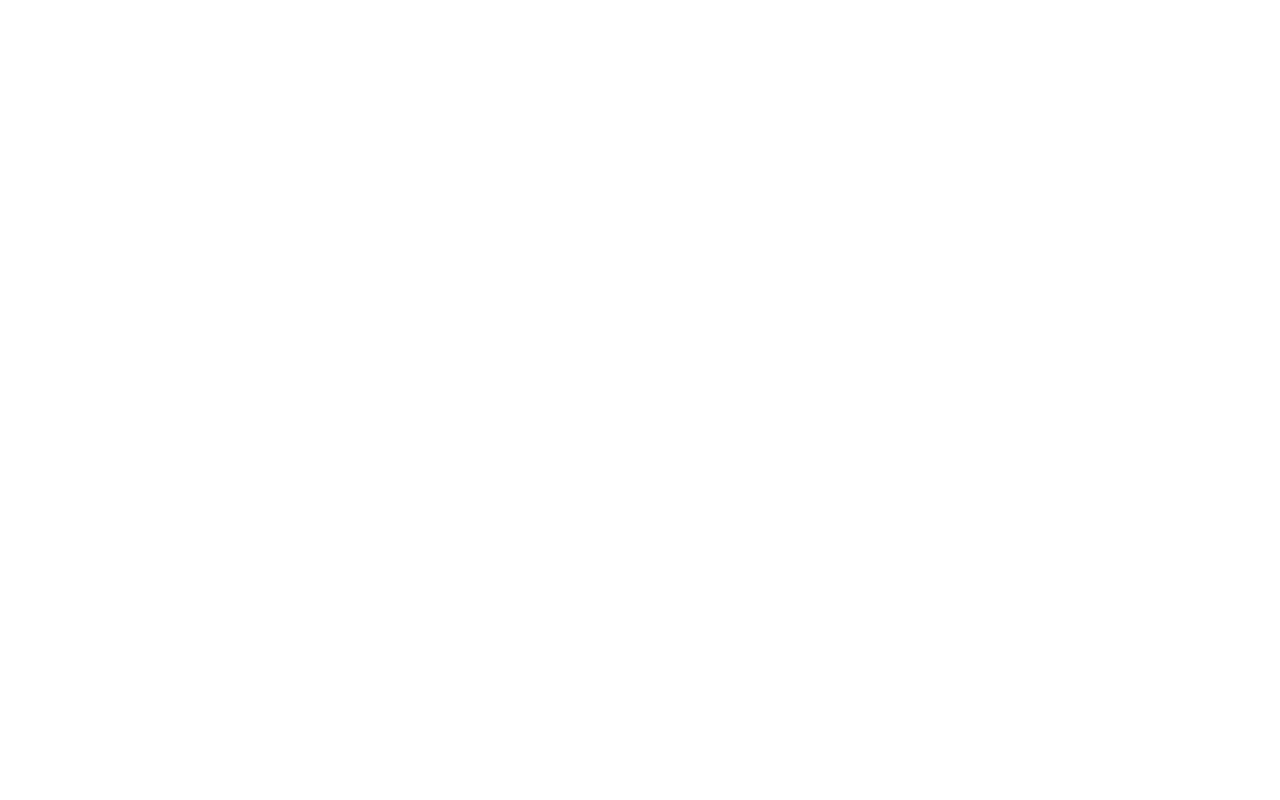
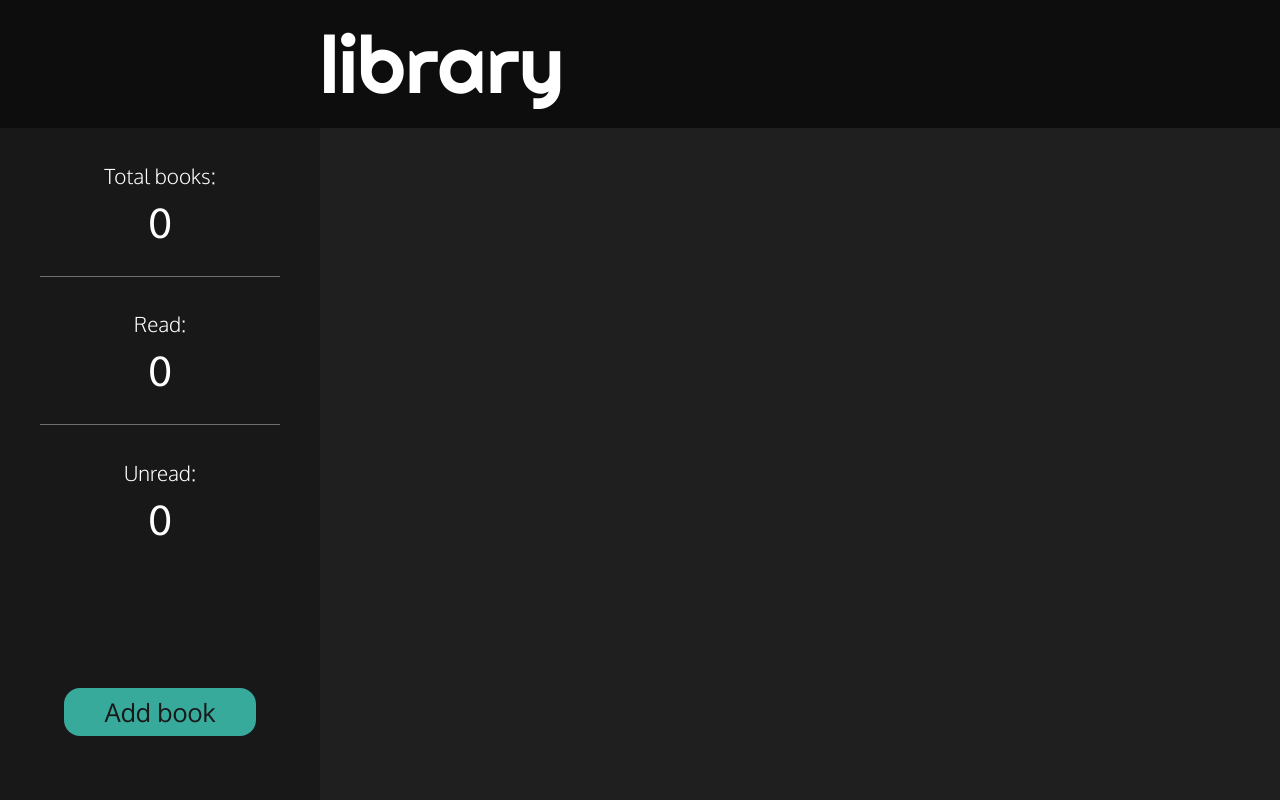
Before and after one commit to MaoShizhong/library, a plain HTML site: page index.html in a window 1280 px wide. Drawn offline with Linux system fonts and the light colour scheme; files that its build step writes are made by us from their sources.

Commit message:
Create basic layout
Add logo (links to self page when clicked).
Add stats elements to sidebar and "add book" button.

```diff
--- a/css/style.css
+++ b/css/style.css
@@ -0,0 +1,105 @@
+@import url('https://fonts.googleapis.com/css2?family=Righteous&display=swap');
+@import url('https://fonts.googleapis.com/css2?family=Oxygen:wght@300;400&display=swap');
+
+:root {
+    --darkest: #0e0d0d;
+    --darker: #181818;
+    --dark: #1F1F1F;
+    --darker-teal: #37AA9C;
+    --lighter-teal: #94F3E4;
+}
+
+body {
+    color: white;
+    font-family: 'Oxygen', sans-serif;
+    margin: 0;
+    display: flex;
+    flex-direction: column;
+    min-height: 100vh;
+}
+
+header {
+    background-color: var(--darkest);
+    height: 8rem;
+    display: flex;
+    justify-content: space-between;
+    align-items: center;
+
+    & #logo {
+        color: white;
+        font-family: 'Righteous', sans-serif;
+        font-size: 5rem;
+        margin-left: 20rem;
+        text-decoration: none;
+
+        &:visited {
+            color: white;
+        }
+    }
+}
+
+main {
+    flex: 1;
+    display: flex;
+}
+
+#sidebar {
+    background-color: var(--darker);
+    width: 20rem;
+    align-self: stretch;
+    display: flex;
+    flex-direction: column;
+    justify-content: space-between;
+    align-items: center;
+
+    & #stats {
+        display: flex;
+        flex-direction: column;
+        align-items: center;
+        width: 75%;
+
+        & h5 {
+            font-size: 1.3rem;
+            font-weight: 300;
+            margin-bottom: 0;
+        }
+
+        & p {
+            font-size: 2.5rem;
+            text-align: center;
+            margin-bottom: 0;
+            margin-top: 0.5rem;
+            padding-bottom: 1.8rem;
+            width: 100%;
+        }
+    }
+
+    & #add {
+        background-color: var(--darker-teal);
+        color: var(--darker);
+        font: 1.6rem 'Oxygen', sans-serif;
+        border: none;
+        border-radius: 1rem;
+        margin-bottom: 4rem;
+        height: 3rem;
+        width: 60%;
+
+        &:hover {
+            cursor: pointer;
+        }
+    }
+}
+
+.divide {
+    border-bottom: 1px groove #707070;
+}
+
+#library {
+    background-color: var(--dark);
+    padding: 3rem;
+    flex: 1;
+    display: grid;
+    grid-template-rows: repeat(auto-fill, 240px);
+    grid-template-columns: repeat(auto-fill, 200px);
+    gap: 1rem;
+}
--- a/index.html
+++ b/index.html
@@ -6,13 +6,31 @@
         <meta charset="UTF-8">
         <meta http-equiv="X-UA-Compatible" content="IE=edge">
         <meta name="viewport" content="width=device-width,initial-scale=1.0">
-        <link rel="stylesheet" href="style.css">
+        <link rel="stylesheet" href="css/style.css">
         <script src="js/script.js" defer></script>
         <title>Library</title>
     </head>
 
     <body>
+        <header>
+            <a id="logo" href="index.html">library</a>
+        </header>
+        <main>
+            <div id="sidebar">
+                <div id="stats">
+                    <h5>Total books:</h5>
+                    <p class="divide">0</p>
+                    <h5>Read:</h5>
+                    <p class="divide">0</p>
+                    <h5>Unread:</h5>
+                    <p>0</p>
+                </div>
+                <button id="add">Add book</button>
+            </div>
+            <div id="library">
 
+            </div>
+        </main>
     </body>
 
 </html>
--- a/js/script.js
+++ b/js/script.js
@@ -0,0 +1,12 @@
+const myLibrary = [];
+
+function Book(title, author, pages, read) {
+    this.title = title;
+    this.author = author;
+    this.pages = pages;
+    this.read = read;
+}
+
+function addBookToLibrary() {
+
+}
```
Also changed, not shown: 1 other file.
